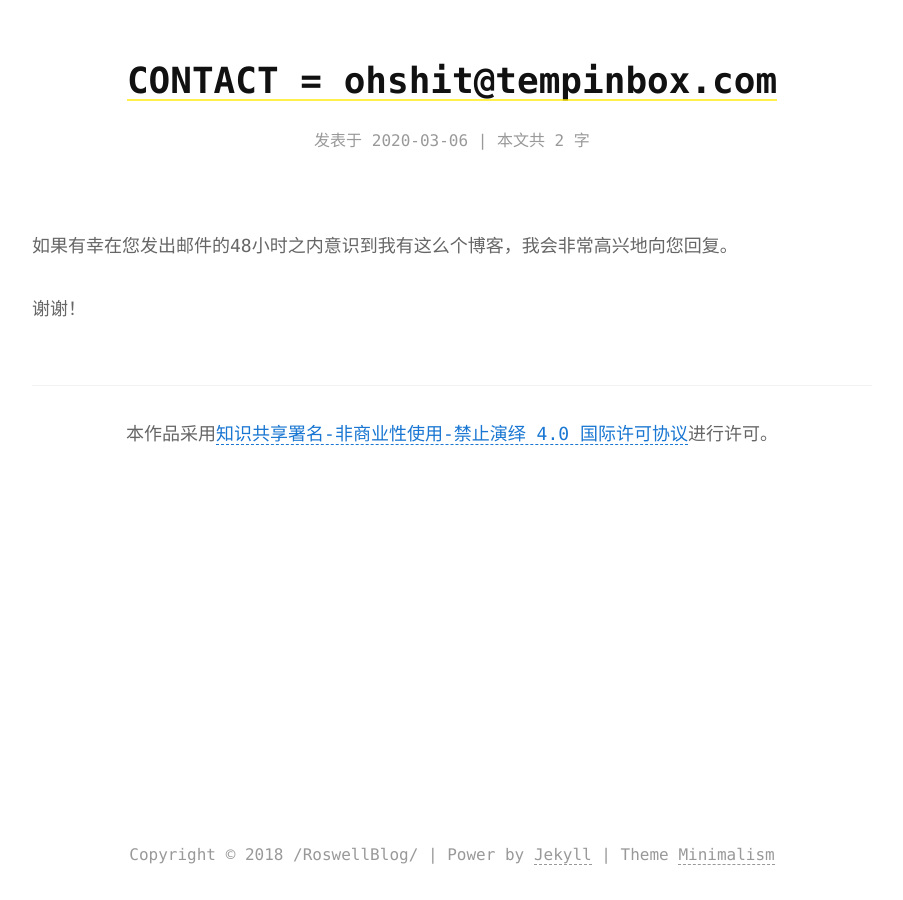
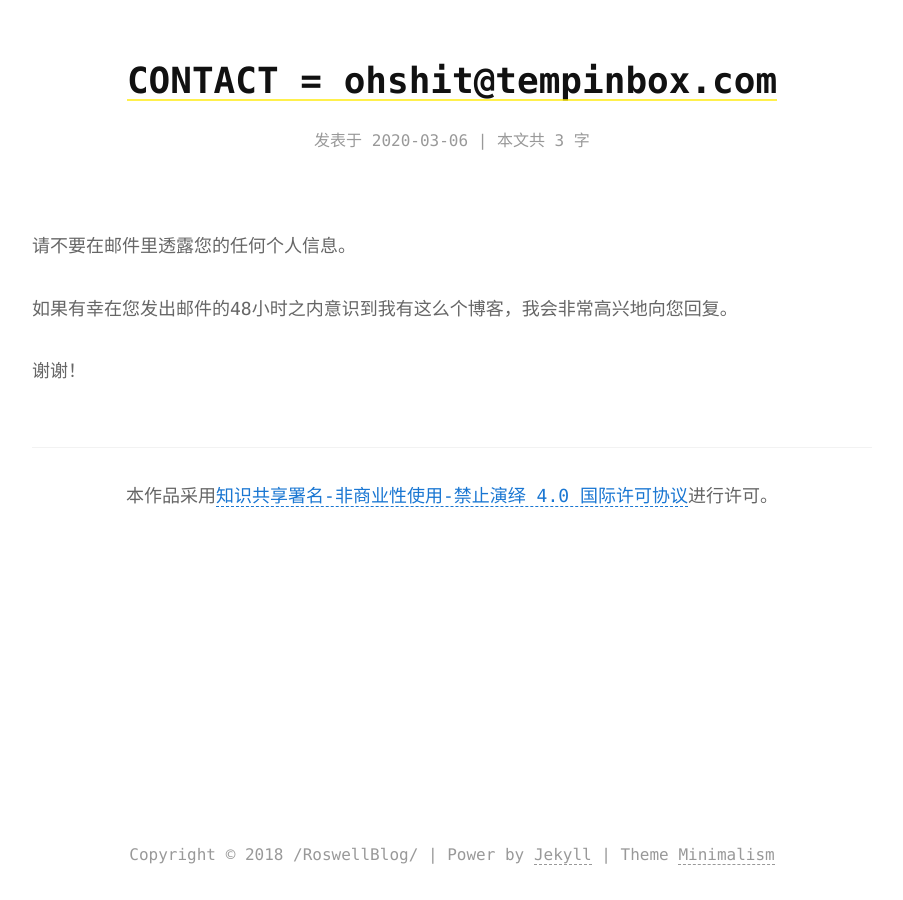
Before and after one commit to Roswellii/roswellii.github.io, a Jekyll site: the page built from _posts/2020-03-06-CONTACT = ohshit@tempinbox.com-2020.md, in a window 1280 px wide. Shown: the whole page, without its empty margins (188-1091 px from the left). Built offline with Jekyll 4.4.1, drawn with Linux system fonts in a browser that asks for light colours.

Commit message:
Update 2020-03-06-CONTACT = ohshit@tempinbox.com-2020.md

```diff
--- a/_posts/2020-03-06-CONTACT = ohshit@tempinbox.com-2020.md
+++ b/_posts/2020-03-06-CONTACT = ohshit@tempinbox.com-2020.md
@@ -10,6 +10,8 @@ tags:                               #标签
 
 ---
 
+请不要在邮件里透露您的任何个人信息。
+
 如果有幸在您发出邮件的48小时之内意识到我有这么个博客，我会非常高兴地向您回复。
 
 谢谢！
```
